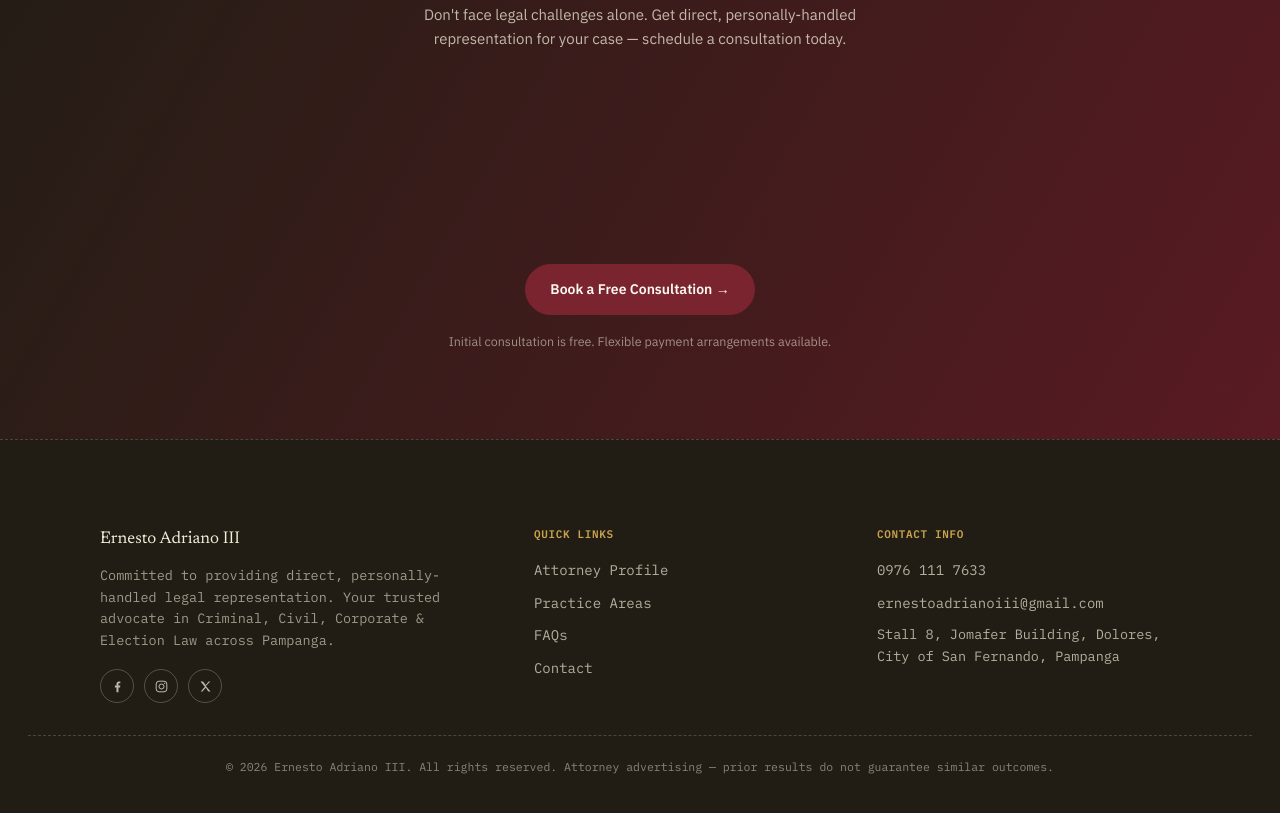
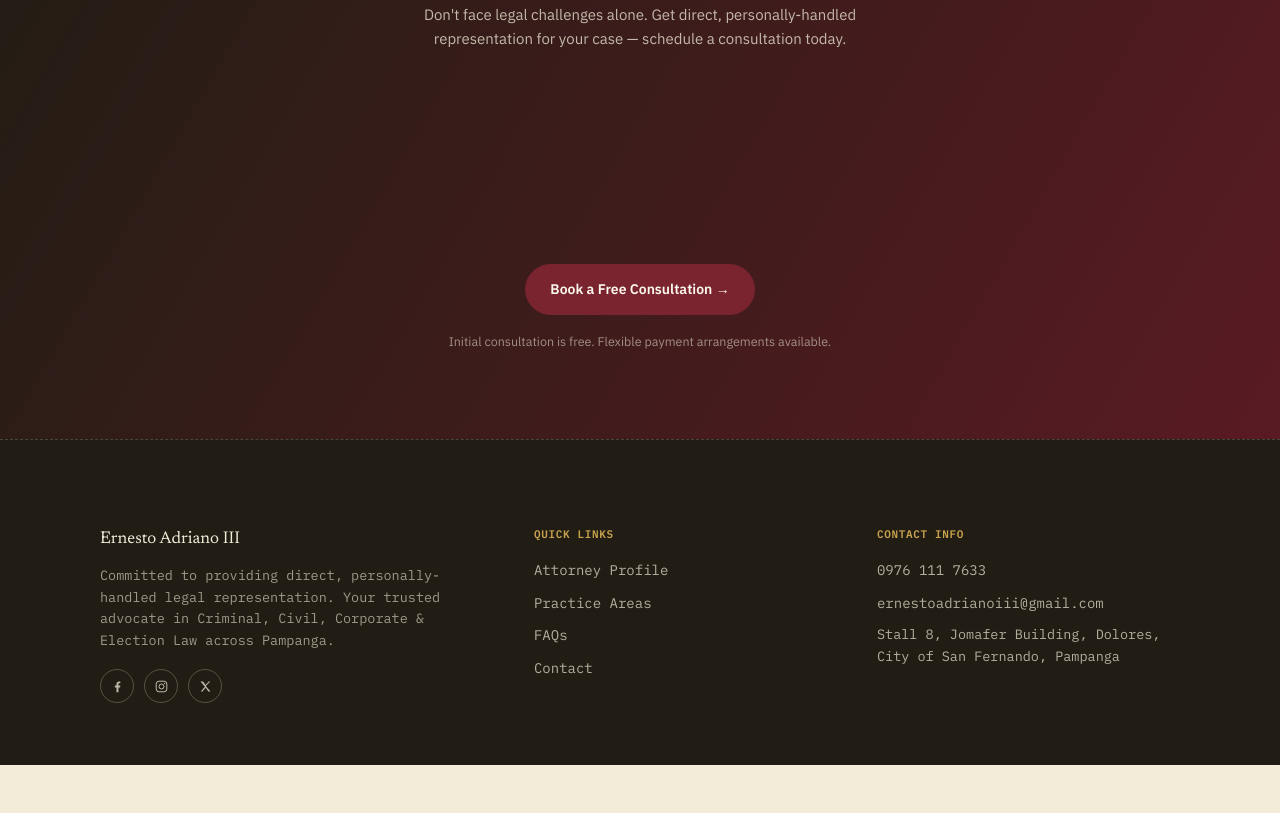
Before and after one commit to dshiddenvilla-prog/adriano, a website: page public/index.html in a window 1280 px wide. Shown: the part 4188-5001 px from the top of the page. After the commit the page ends 4953 px from the top, so only its background shows below. Drawn offline with Linux system fonts and the light colour scheme.

Commit message:
Remove footer copyright/disclaimer line

```diff
--- a/public/index.html
+++ b/public/index.html
@@ -897,9 +897,6 @@
       </ul>
     </div>
   </div>
-  <div class="footer-bottom">
-    &copy; 2026 Ernesto Adriano III. All rights reserved. Attorney advertising &mdash; prior results do not guarantee similar outcomes.
-  </div>
 </footer>
 
 </body>
```
